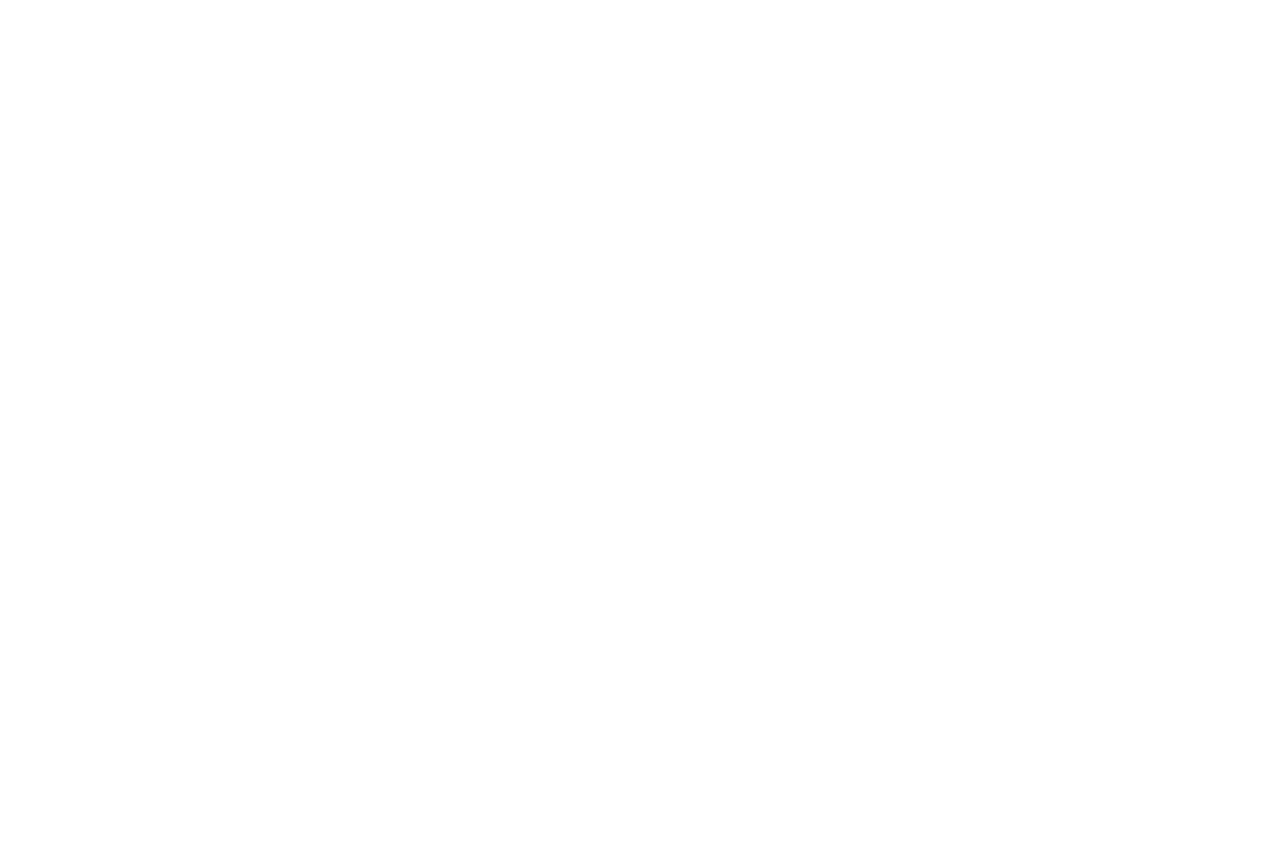
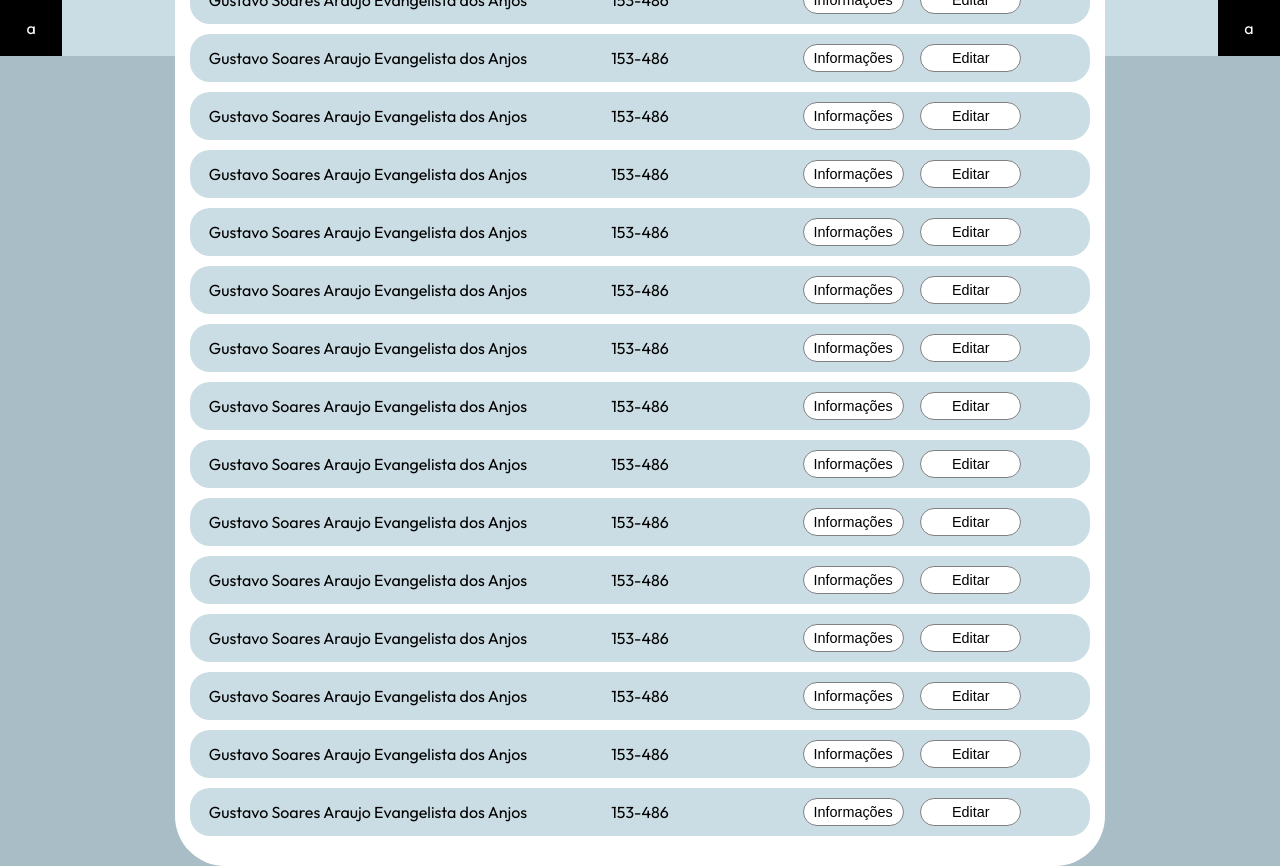
Before and after one commit to GustavoSAEAnjos/API-CEP-Hominis, a Flask app: page /index in a window 1280 px wide. Before the commit the page is empty. Before the commit the page ends 800 px from the top, so only its background shows below. Run offline with Flask 3, Linux system fonts and the light colour scheme.

Commit message:
"Terminei" as paginas de login e inicial, só visual

```diff
--- a/app.py
+++ b/app.py
@@ -29,11 +29,12 @@
     cidade = db.Column(db.Text, nullable=False)
     estado = db.Column(db.Text, nullable=False)
     pais = db.Column(db.Text, nullable=False)
+    senha = db.Column(db.Text, nullable=False)
 
     def __init__(self, nome, cpf, data_nasc_fund, genero, estado_civil, nacionalidade,
                  ocupaçao, telefone_principal, telefone_secundario, email_prncipal,
                  email_secundario, cep, logradouro, numero_casa, complemento,
-                 bairro, cidade, estado, pais):
+                 bairro, cidade, estado, pais, senha):
         self.nome = nome
         self.cpf = cpf
         self.data_nasc_fund = data_nasc_fund
@@ -53,6 +54,7 @@
         self.cidade = cidade
         self.estado = estado
         self.pais = pais
+        self.senha = senha
 
 @app.route("/", methods=["GET", "POST"])
 def login():
@@ -111,7 +113,8 @@
                 bairro="Nenhum",
                 cidade="Nenhum",
                 estado="Nenhum",
-                pais="Nenhum"
+                pais="Nenhum",
+                senha="admin123"
             )
             db.session.add(admin)
             db.session.commit()
--- a/static/style.css
+++ b/static/style.css
@@ -9,33 +9,46 @@
     align-items: center;
     align-content: center;
     justify-content: center;
-    height: 90vh;
+    height: 80vh;
+    padding-top: 30px;
+    padding-bottom: 30px;
 }
 
 nav {
-    background-color: #CBDDE4;
     display: flex;
     align-items: center;
     align-content: center;
     justify-content: center;
-    height: 10vh;
+    height: 7vh;
 }
 
 .logo{
     height: 100%;
     background-color: black;
     color: white;
-    width: 7%;
+    width: 5%;
     display: flex;
     align-items: center;
     align-content: center;
     justify-content: center;
 }
 
-.resto{
+.meio{
     height: 100%;
-    background-color: white;
+    background-color: #CBDDE4;
     width: 93%;
+    display: flex;
+    align-items: center;
+    align-content: center;
+    justify-content: center;
+    gap: 20%;
+}
+
+.login{
+    height: 100%;
+    background-color: black;
+    color: white;
+    width: 5%;
     display: flex;
     align-items: center;
     align-content: center;
@@ -43,8 +56,8 @@
 }
 
 .caixa_login{
-    width: 30%;
-    height: 40%;
+    width: 30rem;
+    height: 30rem;
     background-color: white;
     border-radius: 50px;
     display: flex;
@@ -58,13 +71,147 @@
     height: 15%;
     border-radius: 15px;
     border: 2px solid black;
-    padding-left: 10px;
     font-size: 2rem;
     margin-top: 10px;
     margin-bottom: 10px;
+    margin-right: 10px;
+    padding-left: 10px;
+    padding-top: 10px;
+    padding-right: 10px;
+    padding-bottom: 10px;
+    border: 0 transparent;
+    background-color: #CBDDE4;
 }
 
 .titulos{
     margin: 0;
     font-size: 5rem;
 }
+
+.botao_login{
+    background-color: #A8BDC5;
+    border: 0 transparent;
+    border-radius: 10px;
+    padding: 10px;
+    padding-left: 30px;
+    padding-right: 30px;
+    font-size: 1.5rem;
+}
+
+.caixa-tabela{
+    width: 55rem;
+    min-height: 45rem;
+    background-color: white;
+    display: flex;
+    flex-direction: column;
+    align-items: center;
+    border-radius: 50px;
+    padding: 25px;
+    gap: 5%;
+}
+
+.container-conteudo{
+    background-color: #CBDDE4;
+    width: 100%;
+    padding: 10px;
+    border-radius: 20px;
+    margin: 5px;
+    display: flex;
+    gap: 20px;
+}
+
+.tabela-nome-func{
+    display: flex;
+    justify-content: center;
+    align-items: center;
+    width: 40%;
+}
+
+.tabela-cpf-func{
+    display: flex;
+    justify-content: center;
+    align-items: center;
+    width: 20%;
+}
+
+.tabela-botoes{
+    display: flex;
+    justify-content: center;
+    align-items: center;
+    width: 40%;
+    gap: 5%;
+}
+
+.botoes-tabela{
+    background-color: white;
+    padding: 5px;
+    width: 30%;
+    font-size: 90%;
+    border: 1px solid gray;
+    border-radius: 15px;
+}
+
+.botao-header{
+    background-color: #F8F8F8;
+    border: 0 transparent;
+    height: 60%;
+    width: 20%;
+    border-radius: 20px;
+    font-size: 160%;
+}
+
+
+
+
+
+
+
+
+
+
+.menu {
+    list-style: none;
+    padding: 0;
+    margin: 0;
+    background: #CBDDE4;
+    display: flex;
+  }
+
+  .menu li {
+    position: relative;
+  }
+
+  .menu > li {
+    padding: 15px 20px;
+  }
+
+  .menu a {
+    color: black;
+    text-decoration: none;
+    display: block;
+    height: 100%;
+    width: 100%;
+  }
+
+  .dropdown {
+    display: none;
+    position: absolute;
+    top: 100%;
+    left: 0;
+    background: #CBDDE4;
+    min-width: 150px;
+    z-index: 1000;
+  }
+
+  .dropdown li {
+    padding: 10px;
+  }
+
+  .dropdown li:hover {
+    background: rgb(255, 255, 255);
+    border: 1px solid black;
+  }
+
+  .menu li:hover > .dropdown {
+    display: block;
+  }
--- a/templates/base.html
+++ b/templates/base.html
@@ -6,12 +6,16 @@
     <title> {% block titulo %}{% endblock %} </title>
     <link rel="stylesheet" href="{{ url_for('static', filename='style.css') }}">
     <link href="https://fonts.googleapis.com/css2?family=Outfit:wght@400;500;700&display=swap" rel="stylesheet">
-
 </head>
 <body>
     <nav>
             <div class="logo">a</div>
-            <div class="resto">a</div>
+            <div class="meio">
+                {% block header %}
+
+                {% endblock %}
+            </div>
+            <div class="login">a</div>
     </nav>
     <div class="conteudo">
         {% block conteudo %}
@@ -20,3 +24,20 @@
     </div>
 </body>
 </html>
+
+<!--
+
+Estilização do menu dorpdown da pagina de edição e visualização
+
+<ul class="menu">
+        <li>
+          <a>Funcionarios ▼</a>
+          <ul class="dropdown">
+            <li><a href="#" class="dropdown-item">Funcionario Gustavo</a></li>
+            <li><a href="#">Funcionario Heloize</a></li>
+            <li><a href="#">Funcionario Iokoloka</a></li>
+          </ul>
+        </li>
+      </ul>
+
+-->
--- a/templates/index.html
+++ b/templates/index.html
@@ -0,0 +1,150 @@
+{% extends "base.html" %}
+
+{% block titulo %}Hominis - Inicial {% endblock %}
+{% block header %}
+<button class="botao-header">Inicio</button>
+<button class="botao-header">Adicionar</button>
+{% endblock %}
+
+{% block conteudo %}
+
+<div class="caixa-tabela">
+
+    <div class="container-conteudo">
+        <div class="tabela-nome-func">Gustavo Soares Araujo Evangelista dos Anjos</div>
+        <div class="tabela-cpf-func">153-486</div>
+        <div class="tabela-botoes">
+            <button class="botoes-tabela">Informações</button>
+            <button class="botoes-tabela">Editar</button>
+        </div>
+    </div>
+
+    <div class="container-conteudo">
+        <div class="tabela-nome-func">Gustavo Soares Araujo Evangelista dos Anjos</div>
+        <div class="tabela-cpf-func">153-486</div>
+        <div class="tabela-botoes">
+            <button class="botoes-tabela">Informações</button>
+            <button class="botoes-tabela">Editar</button>
+        </div>
+    </div>
+
+    <div class="container-conteudo">
+        <div class="tabela-nome-func">Gustavo Soares Araujo Evangelista dos Anjos</div>
+        <div class="tabela-cpf-func">153-486</div>
+        <div class="tabela-botoes">
+            <button class="botoes-tabela">Informações</button>
+            <button class="botoes-tabela">Editar</button>
+        </div>
+    </div>
+
+    <div class="container-conteudo">
+        <div class="tabela-nome-func">Gustavo Soares Araujo Evangelista dos Anjos</div>
+        <div class="tabela-cpf-func">153-486</div>
+        <div class="tabela-botoes">
+            <button class="botoes-tabela">Informações</button>
+            <button class="botoes-tabela">Editar</button>
+        </div>
+    </div>
+
+    <div class="container-conteudo">
+        <div class="tabela-nome-func">Gustavo Soares Araujo Evangelista dos Anjos</div>
+        <div class="tabela-cpf-func">153-486</div>
+        <div class="tabela-botoes">
+            <button class="botoes-tabela">Informações</button>
+            <button class="botoes-tabela">Editar</button>
+        </div>
+    </div>
+
+    <div class="container-conteudo">
+        <div class="tabela-nome-func">Gustavo Soares Araujo Evangelista dos Anjos</div>
+        <div class="tabela-cpf-func">153-486</div>
+        <div class="tabela-botoes">
+            <button class="botoes-tabela">Informações</button>
+            <button class="botoes-tabela">Editar</button>
+        </div>
+    </div>
+
+    <div class="container-conteudo">
+        <div class="tabela-nome-func">Gustavo Soares Araujo Evangelista dos Anjos</div>
+        <div class="tabela-cpf-func">153-486</div>
+        <div class="tabela-botoes">
+            <button class="botoes-tabela">Informações</button>
+            <button class="botoes-tabela">Editar</button>
+        </div>
+    </div>
+
+    <div class="container-conteudo">
+        <div class="tabela-nome-func">Gustavo Soares Araujo Evangelista dos Anjos</div>
+        <div class="tabela-cpf-func">153-486</div>
+        <div class="tabela-botoes">
+            <button class="botoes-tabela">Informações</button>
+            <button class="botoes-tabela">Editar</button>
+        </div>
+    </div>
+
+    <div class="container-conteudo">
+        <div class="tabela-nome-func">Gustavo Soares Araujo Evangelista dos Anjos</div>
+        <div class="tabela-cpf-func">153-486</div>
+        <div class="tabela-botoes">
+            <button class="botoes-tabela">Informações</button>
+            <button class="botoes-tabela">Editar</button>
+        </div>
+    </div>
+
+    <div class="container-conteudo">
+        <div class="tabela-nome-func">Gustavo Soares Araujo Evangelista dos Anjos</div>
+        <div class="tabela-cpf-func">153-486</div>
+        <div class="tabela-botoes">
+            <button class="botoes-tabela">Informações</button>
+            <button class="botoes-tabela">Editar</button>
+        </div>
+    </div>
+
+    <div class="container-conteudo">
+        <div class="tabela-nome-func">Gustavo Soares Araujo Evangelista dos Anjos</div>
+        <div class="tabela-cpf-func">153-486</div>
+        <div class="tabela-botoes">
+            <button class="botoes-tabela">Informações</button>
+            <button class="botoes-tabela">Editar</button>
+        </div>
+    </div>
+
+    <div class="container-conteudo">
+        <div class="tabela-nome-func">Gustavo Soares Araujo Evangelista dos Anjos</div>
+        <div class="tabela-cpf-func">153-486</div>
+        <div class="tabela-botoes">
+            <button class="botoes-tabela">Informações</button>
+            <button class="botoes-tabela">Editar</button>
+        </div>
+    </div>
+
+    <div class="container-conteudo">
+        <div class="tabela-nome-func">Gustavo Soares Araujo Evangelista dos Anjos</div>
+        <div class="tabela-cpf-func">153-486</div>
+        <div class="tabela-botoes">
+            <button class="botoes-tabela">Informações</button>
+            <button class="botoes-tabela">Editar</button>
+        </div>
+    </div>
+
+    <div class="container-conteudo">
+        <div class="tabela-nome-func">Gustavo Soares Araujo Evangelista dos Anjos</div>
+        <div class="tabela-cpf-func">153-486</div>
+        <div class="tabela-botoes">
+            <button class="botoes-tabela">Informações</button>
+            <button class="botoes-tabela">Editar</button>
+        </div>
+    </div>
+
+    <div class="container-conteudo">
+        <div class="tabela-nome-func">Gustavo Soares Araujo Evangelista dos Anjos</div>
+        <div class="tabela-cpf-func">153-486</div>
+        <div class="tabela-botoes">
+            <button class="botoes-tabela">Informações</button>
+            <button class="botoes-tabela">Editar</button>
+        </div>
+    </div>
+
+</div>
+
+{% endblock %}
```
Also changed, not shown: templates/cadastrar.html (+17 -0 lines), templates/login.html (+6 -2 lines), templates/listar.html (deleted).
